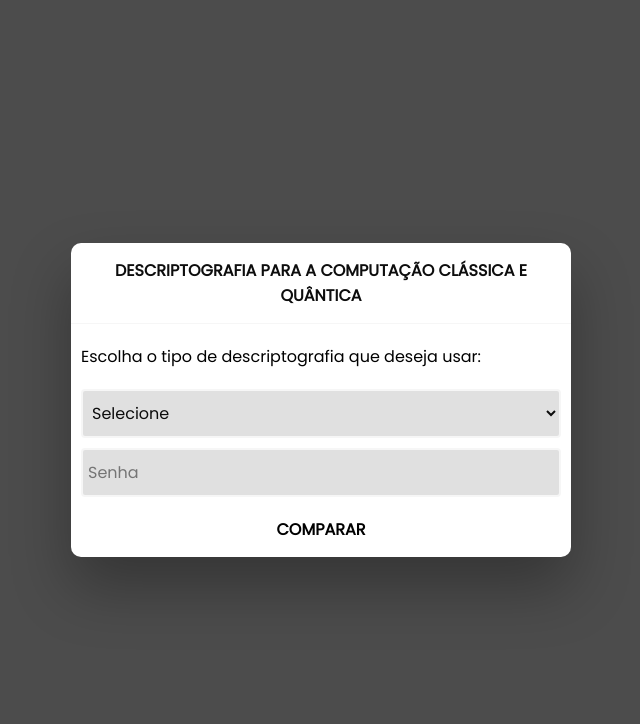
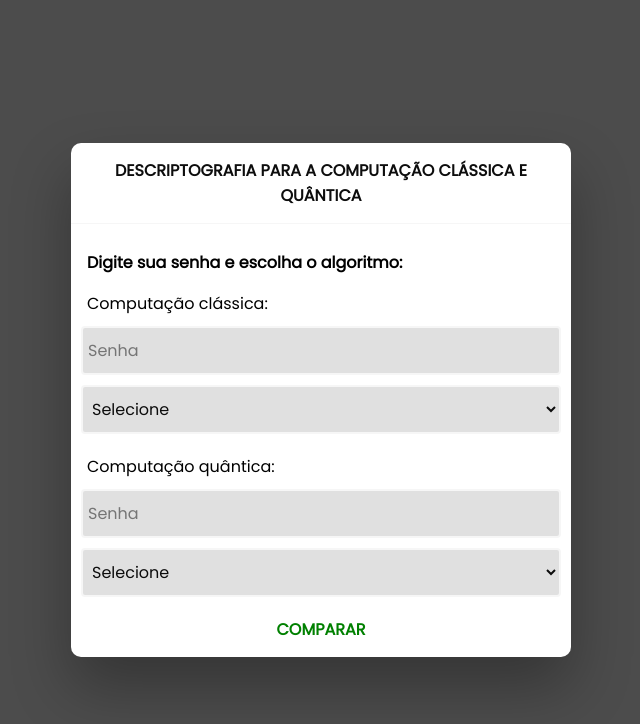
Before and after one commit to LeoNardoRR/classical-technology-to-quantum, a plain HTML site: page Web/index.html in a window 1280 px wide. Shown: the whole page, without its empty margins (319-959 px from the left). Drawn offline with Linux system fonts and the light colour scheme.

Commit message:
update web

```diff
--- a/Web/index.html
+++ b/Web/index.html
@@ -1,32 +1,37 @@
 <!DOCTYPE html>
 <html lang="pt-br">
 <head>
-
   <meta charset="utf-8">
   <meta http-equiv="content-language" content="pt-br" />
   <meta name="robots" content="index, follow"/>
-
   <title>Fatec de Americana</title>
   <link rel="stylesheet" href="style.css">
-
 </head>
 <body>
-
-
 <div class="wrapper fadeInDown">
-
   <div class="content-login">
-
       <h2 class="active"> Descriptografia para a computação clássica e quântica</h2>
-      <a class="text">Escolha o tipo de descriptografia que deseja usar:</a>
+      <a class="escolha">Digite sua senha e escolha o algoritmo:</a>
+      <a class="text">Computação clássica:</a>
       <form class="box-login" method="post" action="#">
+        <input type="password" id="password" class="campo" name="senha" placeholder="Senha">
         <select class="choice" name="choice">
           <option selected>Selecione</option>
-          <option value="second">Clássica</option>
-          <option value="third">Quântica</option>
+          <option value="second">Blowfish</option>
+          <option value="third">?????</option>
         </select>
+      </form>
+
+      <a class="text">Computação quântica:</a>
+      <form class="box-login" method="post" action="#">
         <input type="password" id="password" class="campo" name="senha" placeholder="Senha">
+        <select class="choice" name="choice">
+          <option selected>Selecione</option>
+          <option value="second">Shor</option>
+          <option value="third">?????</option>
+        </select>
       </form>
+
         <label>
             <h4 class="comparar" >Comparar</h4>
             <input type="checkbox" />
@@ -34,7 +39,5 @@
                 belly venison bacon. Fatback turkey swine tongue, chuck jerky doner pork belly pork corned beef rump leberkas. Ham hock fatback bresaola tri-tip salami.</div>
         </label>
 </div><!--wrapper-->
-
-
 </body>
 </html>
--- a/Web/style.css
+++ b/Web/style.css
@@ -61,13 +61,19 @@ h2 {
 
 }
 
+.escolha {
+  width:100%;
+  float:left;
+  padding: 2vh;
+  text-align: left;
+  font-weight: bold;
+}
+
 .text {
   width:100%;
   float:left;
-  padding: 10px;
+  margin-left: 2vh;
   text-align: left;
-  -webkit-border-radius: 0 0 10px 10px;
-  border-radius: 0 0 10px 10px;
 }
 
 .box-lembrar-senha {
@@ -140,6 +146,8 @@ input:checked + .collapse {
   text-decoration: none;
   text-align: center;
   padding: 15px;
+  font-weight: bold;
+  color: green;
 }
 
 .botao:hover  { background-color: #404040; }
```
